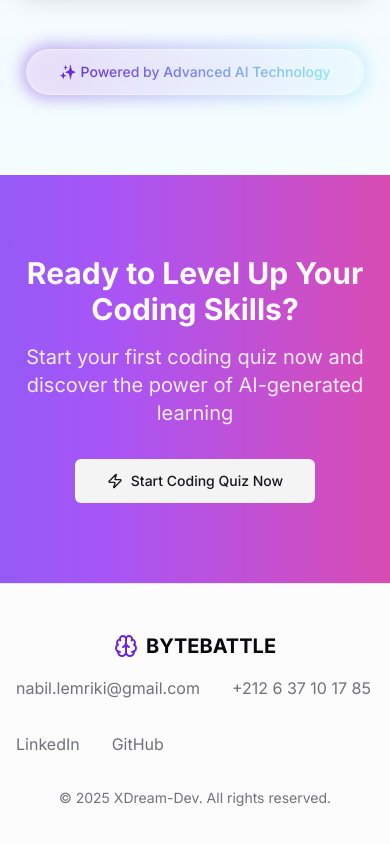
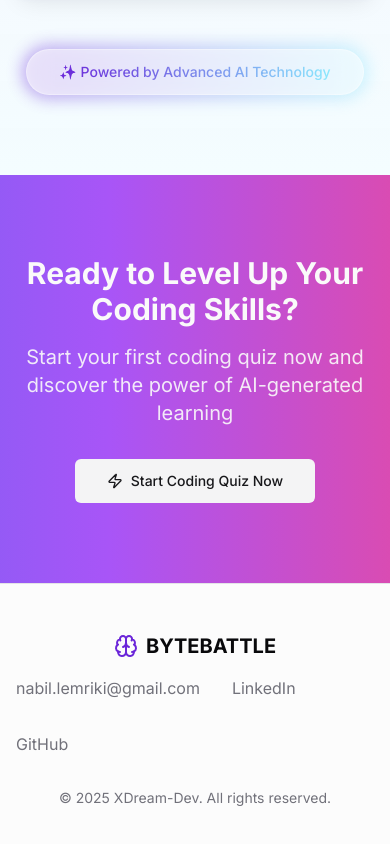
Before and after one commit to XDream-Dev/bytebattle, a Next.js app: page /bytebattle/ in a window 390 px wide. Shown: the part 2010-2854 px from the top of the page. Built offline with nearby package versions, Linux system fonts and the light colour scheme.

Commit message:
fixing home responsive 2

```diff
--- a/app/page.tsx
+++ b/app/page.tsx
@@ -609,12 +609,7 @@ export default function Home() {
               >
                 nabil.lemriki@gmail.com
               </a>
-              <a
-                href="tel:+212637101785"
-                className="hover:text-primary transition"
-              >
-                +212 6 37 10 17 85
-              </a>
+
               <a
                 href="https://www.linkedin.com/in/nabil-lemriki"
                 target="_blank"
```
